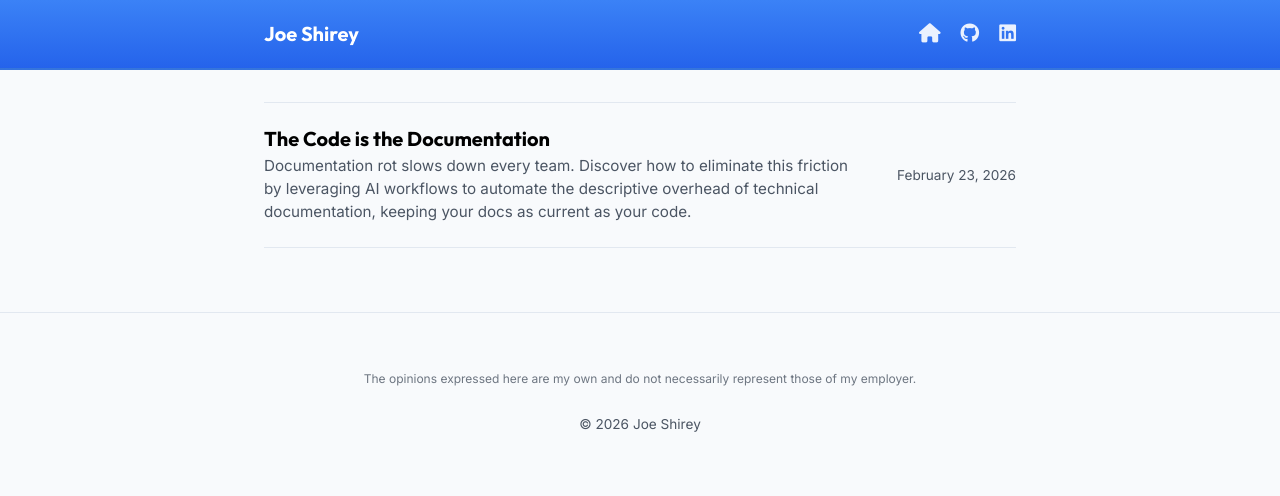
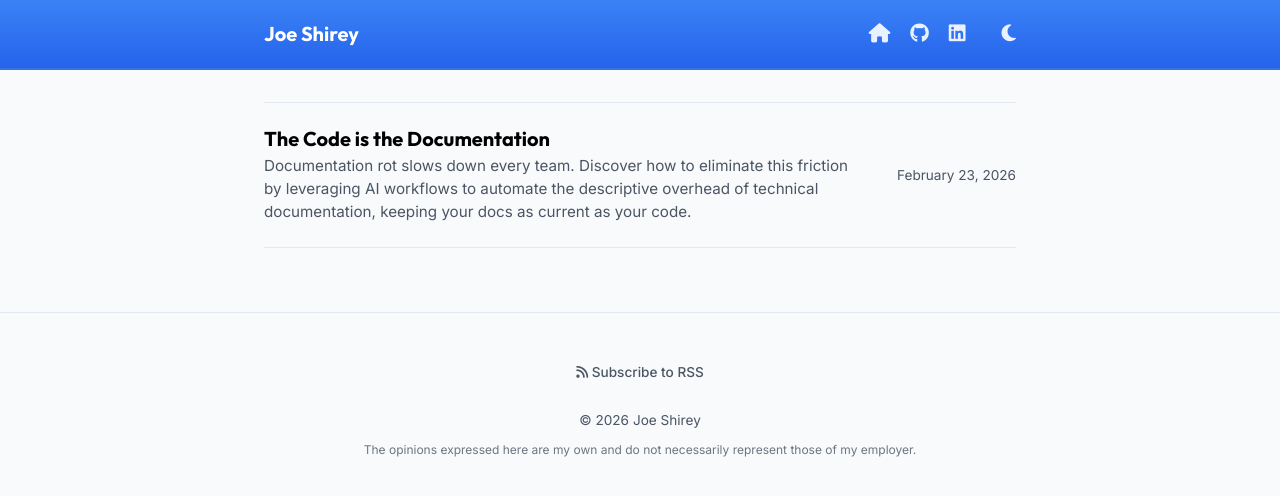
Before and after one commit to joeshirey/joeshirey.github.io, a Jekyll site: the page built from index.md, in a window 1280 px wide. Shown: the top 496 px of the page. Built offline with Jekyll 4.4.1, drawn with Linux system fonts in a browser that asks for light colours.

Commit message:
feat: Implement dark mode functionality with a theme toggle, add new fonts, and enhance footer links with an RSS subscription.

```diff
--- a/_layouts/default.html
+++ b/_layouts/default.html
@@ -7,6 +7,11 @@
   <meta name="viewport" content="width=device-width, initial-scale=1">
   <title>{{ page.title | default: site.title }}</title>
   <link rel="icon" href="/favicon.svg" type="image/svg+xml">
+  <link rel="preconnect" href="https://fonts.googleapis.com">
+  <link rel="preconnect" href="https://fonts.gstatic.com" crossorigin>
+  <link
+    href="https://fonts.googleapis.com/css2?family=Inter:wght@400;500;600;700&family=Merriweather:ital,wght@0,300;0,400;0,700;1,300;1,400;1,700&display=swap"
+    rel="stylesheet">
   <link rel="stylesheet" href="{{ '/assets/css/main.css?v=' | append: site.github.build_revision | relative_url }}">
   <link rel="stylesheet" href="https://cdnjs.cloudflare.com/ajax/libs/font-awesome/6.5.1/css/all.min.css">
   {% if jekyll.environment == 'production' and site.google_analytics %}
@@ -14,13 +19,19 @@
   <script async src="https://www.googletagmanager.com/gtag/js?id={{ site.google_analytics }}"></script>
   <script>
     window.dataLayer = window.dataLayer || [];
-      function gtag(){dataLayer.push(arguments);}
+    function gtag() { dataLayer.push(arguments); }
     gtag('js', new Date());
 
     gtag('config', '{{ site.google_analytics }}');
   </script>
   {% endif %}
   {% seo %}
+  <script>
+    const savedTheme = localStorage.getItem('theme') || (window.matchMedia('(prefers-color-scheme: dark)').matches ? 'dark' : 'light');
+    if (savedTheme === 'dark') {
+      document.documentElement.setAttribute('data-theme', 'dark');
+    }
+  </script>
 </head>
 
 <body>
@@ -32,6 +43,8 @@
           <a href="{{ '/' | relative_url }}" title="Home"><i class="fa-solid fa-house"></i></a>
           <a href="https://github.com/{{ site.github_username }}" title="GitHub"><i class="fa-brands fa-github"></i></a>
           <a href="https://www.linkedin.com/in/jshirey/" title="LinkedIn"><i class="fa-brands fa-linkedin"></i></a>
+          <a href="#" id="theme-toggle" title="Toggle Dark Mode" style="margin-left: 1rem;"><i
+              class="fa-solid fa-moon"></i></a>
         </div>
       </nav>
     </div>
@@ -43,12 +56,42 @@
 
   <footer>
     <div class="container">
+      <div class="footer-links">
+        <a href="{{ '/feed.xml' | relative_url }}" title="Subscribe via RSS"><i class="fa-solid fa-rss"></i> Subscribe
+          to RSS</a>
+      </div>
+      <p>&copy; {{ "now" | date: "%Y" }} Joe Shirey</p>
       <p class="disclaimer">The opinions expressed here are my own and do not necessarily represent those of my
         employer.</p>
-      <br>
-      <p>&copy; {{ "now" | date: "%Y" }} Joe Shirey</p>
     </div>
   </footer>
+
+  <script>
+    const themeToggle = document.getElementById('theme-toggle');
+    const icon = themeToggle.querySelector('i');
+
+    // Set initial icon
+    if (document.documentElement.getAttribute('data-theme') === 'dark') {
+      icon.classList.remove('fa-moon');
+      icon.classList.add('fa-sun');
+    }
+
+    themeToggle.addEventListener('click', function (e) {
+      e.preventDefault();
+      let theme = document.documentElement.getAttribute('data-theme');
+      if (theme === 'dark') {
+        document.documentElement.removeAttribute('data-theme');
+        localStorage.setItem('theme', 'light');
+        icon.classList.remove('fa-sun');
+        icon.classList.add('fa-moon');
+      } else {
+        document.documentElement.setAttribute('data-theme', 'dark');
+        localStorage.setItem('theme', 'dark');
+        icon.classList.remove('fa-moon');
+        icon.classList.add('fa-sun');
+      }
+    });
+  </script>
 </body>
 
 </html>
--- a/assets/css/main.css
+++ b/assets/css/main.css
@@ -10,6 +10,21 @@
     --text-secondary: #4b5563;
     --border-color: #e2e8f0;
     --header-height: 70px;
+    --header-bg-start: var(--primary-color);
+        --header-bg-end: #2563eb;
+        --header-border: rgba(0, 0, 0, 0.1);
+    }
+
+    [data-theme="dark"] {
+        --primary-color: #60a5fa;
+        --primary-hover: #93c5fd;
+        --bg-color: #121212;
+        --text-primary: #e2e8f0;
+        --text-secondary: #94a3b8;
+        --border-color: #334155;
+        --header-bg-start: #1e3a8a;
+        --header-bg-end: #0f172a;
+        --header-border: rgba(255, 255, 255, 0.1);
 }
 
 * {
@@ -56,8 +71,8 @@ a:hover {
 /* Header */
 header {
     height: var(--header-height);
-    background: linear-gradient(to bottom, var(--primary-color), #2563eb);
-    border-bottom: 2px solid rgba(0, 0, 0, 0.1);
+    background: linear-gradient(to bottom, var(--header-bg-start), var(--header-bg-end));
+        border-bottom: 2px solid var(--header-border);
     display: flex;
     align-items: center;
 }
@@ -189,7 +204,7 @@ header nav {
 
 .post-content {
     font-size: 1.15rem;
-    color: #1a1a1a;
+    color: var(--text-primary);
 }
 
 .post-content p {
@@ -230,3 +245,17 @@ footer .disclaimer {
     font-size: 0.75rem;
     opacity: 0.8;
 }
+footer .footer-links {
+    margin-bottom: 1.5rem;
+}
+
+footer .footer-links a {
+    color: var(--text-secondary);
+    font-weight: 500;
+    transition: color 0.2s ease;
+}
+
+footer .footer-links a:hover {
+    color: var(--primary-color);
+    text-decoration: none;
+}
```
Lines whose indentation alone changed are shown as unchanged.
